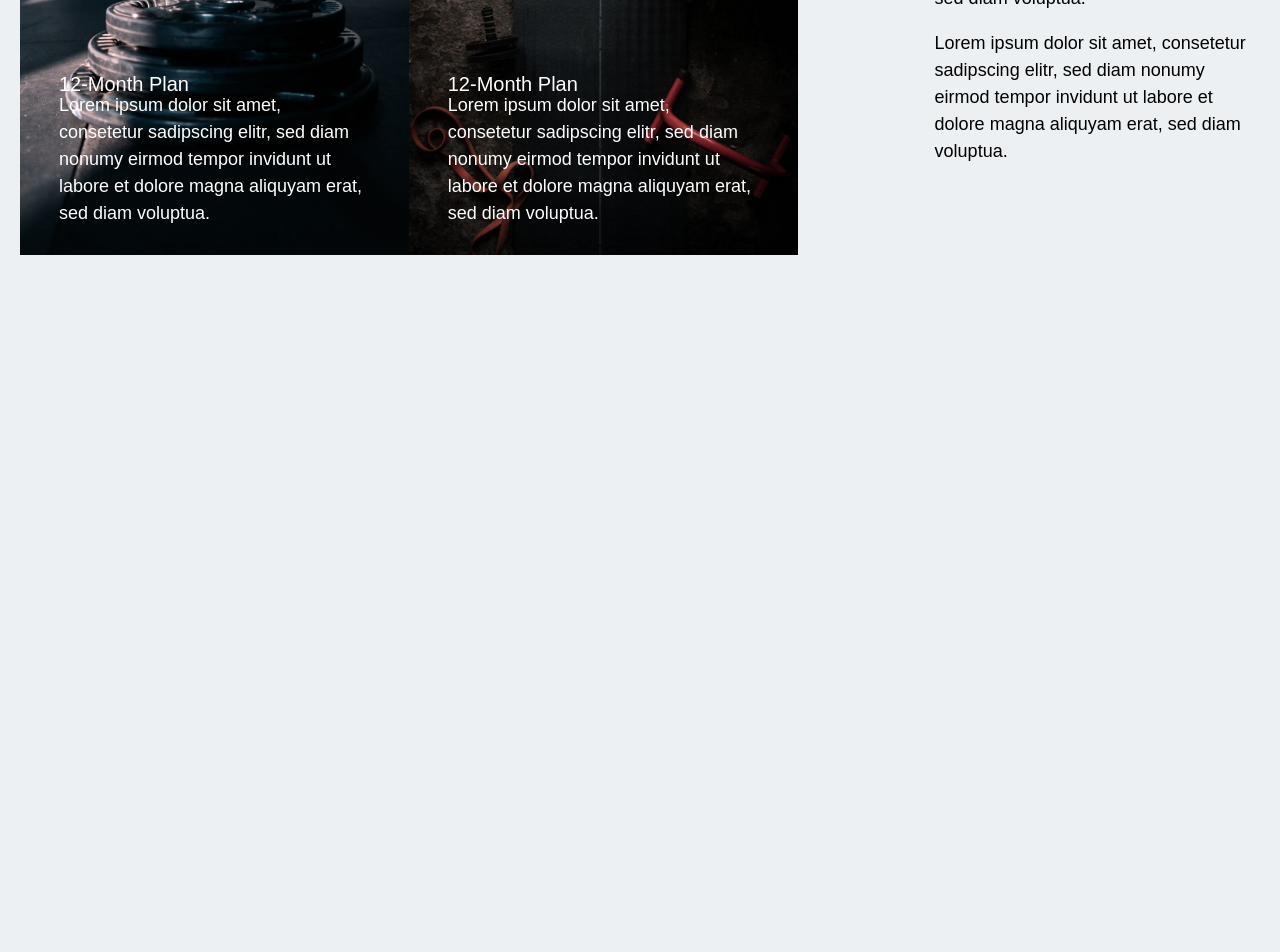
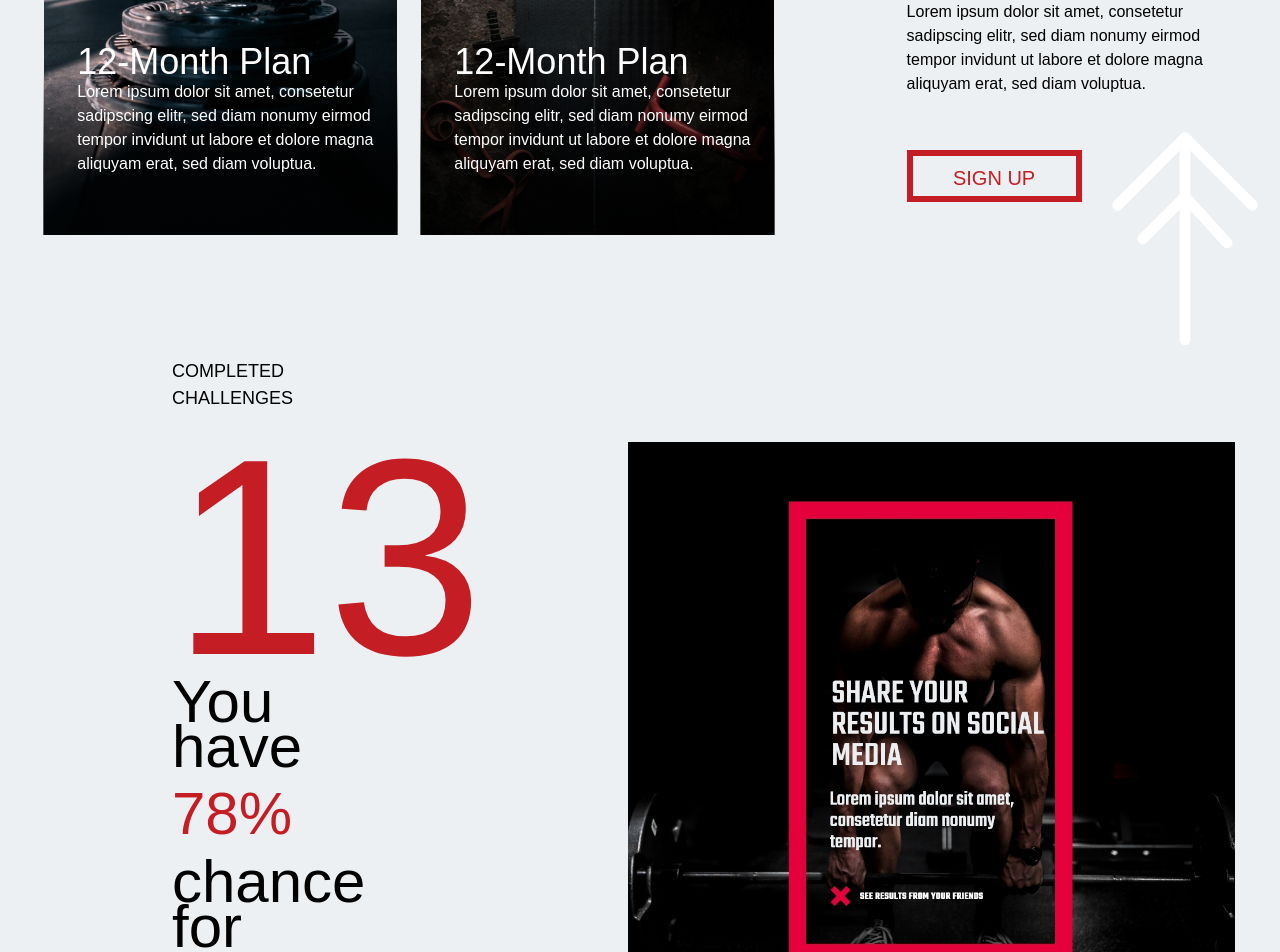
Before and after one commit to AlexandriaLindsay/gym-app, a React (Create React App) app: page / in a window 1280 px wide. Shown: the part 1480-2432 px from the top of the page. Before the commit the page ends 1989 px from the top, so only its background shows below. Built offline with nearby package versions, Linux system fonts and the light colour scheme; a web font is replaced by a local one.

Commit message:
Built Completed Challenges Sections

```diff
--- a/src/assets/less/App.less
+++ b/src/assets/less/App.less
@@ -165,17 +165,15 @@
 }
 
 .grad {
-    .gradPosition();
-    background: -moz-linear-gradient(left, rgba(0,0,0,0.65) 0%, rgba(0,0,0,0) 63%, rgba(0,0,0,0) 100%); /* FF3.6-15 */
-    background: -webkit-linear-gradient(left, rgba(0,0,0,0.65) 0%,rgba(0,0,0,0) 63%,rgba(0,0,0,0) 100%); /* Chrome10-25,Safari5.1-6 */
-    background: linear-gradient(to right, rgba(0,0,0,0.65) 0%,rgba(0,0,0,0) 63%,rgba(0,0,0,0) 100%); /* W3C, IE10+, FF16+, Chrome26+, Opera12+, Safari7+ */
-    filter: progid:DXImageTransform.Microsoft.gradient( startColorstr='#a6000000', endColorstr='#00000000',GradientType=1 );
-    &.mobile {
-        background: -moz-linear-gradient(left, rgba(0,0,0,0.34) 0%, rgba(0,0,0,0.34) 20%, rgba(0,0,0,0.34) 100%); /* FF3.6-15 */
-background: -webkit-linear-gradient(left, rgba(0,0,0,0.34) 0%,rgba(0,0,0,0.34) 20%,rgba(0,0,0,0.34) 100%); /* Chrome10-25,Safari5.1-6 */
-background: linear-gradient(to right, rgba(0,0,0,0.34) 0%,rgba(0,0,0,0.34) 20%,rgba(0,0,0,0.34) 100%); /* W3C, IE10+, FF16+, Chrome26+, Opera12+, Safari7+ */
-filter: progid:DXImageTransform.Microsoft.gradient( startColorstr='#57000000', endColorstr='#57000000',GradientType=1 );
-    }
+    top: 173px;
+    bottom: 16px;
+    right: 11px;
+    left: 11px;
+    position: absolute;
+    background: -moz-linear-gradient(top, rgba(0,0,0,0) -1%, rgba(0,0,0,0) 0%, rgba(0,0,0,0.65) 59%, rgba(0,0,0,0.65) 100%); /* FF3.6-15 */
+    background: -webkit-linear-gradient(top, rgba(0,0,0,0) -1%,rgba(0,0,0,0) 0%,rgba(0,0,0,0.65) 59%,rgba(0,0,0,0.65) 100%); /* Chrome10-25,Safari5.1-6 */
+    background: linear-gradient(to bottom, rgba(0,0,0,0) -1%,rgba(0,0,0,0) 0%,rgba(0,0,0,0.65) 59%,rgba(0,0,0,0.65) 100%); /* W3C, IE10+, FF16+, Chrome26+, Opera12+, Safari7+ */
+    filter: progid:DXImageTransform.Microsoft.gradient( startColorstr='#00000000', endColorstr='#a6000000',GradientType=0 );
 }
 
 .grecaptcha-badge {
@@ -559,7 +557,7 @@ h1,h2,h3,h4,h5,h6 {
     color: @red;
     font-size: 23px;
     line-height: 0.75;
-    margin-bottom: 0px;
+    margin-bottom: 17px;
     font-weight: 500;
     @media @min992 {
         font-size: 176px;
@@ -568,9 +566,9 @@ h1,h2,h3,h4,h5,h6 {
 
 h2 {
     font-size: 16px;
-    color: @red;
+    color: @black;
     @media @min992 {
-        font-size: 20px;
+        font-size: 60px;
     }
 
 }
@@ -579,14 +577,13 @@ h2 {
 h3 {
     font-weight: 500;
     font-size: 25px;
-    line-height: 1.5;
-    margin-bottom: 22px;
+    line-height: 1;
+    margin-bottom: 0px;
+    color: @white;
     @media @min992 {
-        font-size: 25px;
+        font-size: 36px;
     }
-    @media @min1500 {
-        font-size: 25px;
-    }
+
 }
 
 h4 {
@@ -606,7 +603,7 @@ p,li,a,td,span, legend, label, .wpcf7-response-output {
     margin-bottom: 18px;
     font-weight: 500;
     @media @min992 {
-        font-size: 18px;
+        font-size: 16px;
     }
 }
 
@@ -669,21 +666,24 @@ button:focus {
 }
 
 .custom-btn {
-    background-color: @red;
-    border: 2px solid @red;
-    padding: 8px 0px;
+    background-color: transparent;
+    border: 6px solid @red;
+    padding: 3px 0px;
+    padding-top: 7px;
     font-weight: 300;
     text-decoration: none;
     display: block;
     font-family: @mont;
     font-size: 20px;
-    width: 209px;
-    border-radius: 50px;
+    width: 163px;
+    color: @red;
+    font-family: @teko;
+    margin-top: 54px;
     .center();
 
     &:hover {
-        background-color: transparent;
-        color: @red;
+        background-color: @red;
+        color: @white;
         opacity: 1;
     }
 }
@@ -826,7 +826,7 @@ header {
         .social {
             position: absolute;
             width: 23px;
-            bottom: 0;
+            bottom: -37px;
             left: 4px;
         }
 
@@ -858,13 +858,23 @@ header {
 ***********************************/
 
 #membership {
+    margin-bottom: 0;
+    .arrow-graphic {
+        position: absolute;
+        width: 150px;
+        transform: rotate(180deg);
+        right: 0;
+        bottom: -114px;
+        z-index: -1;
+    }
     .doubleCol {
         padding: 0;
         position: relative;
+        padding: 12px;
         .membership-content {
             position: absolute;
-            bottom: -19%;
-            left: 50%;
+            bottom: -5%;
+            left: 52%;
             width: 80%;
             transform: translate(-50%,-50%);
             p,h2 {
@@ -878,11 +888,35 @@ header {
 
     & > .doubleCol:nth-of-type(2) {
         width: 36%;
-        padding-left: 121px;
+        padding-left: 93px;
     }
 }
 
+.completed-challenges {
+    margin-top: 95px;
+    .doubleCol {
+        padding: 0;
+    }
 
+    .doubleCol:first-of-type {
+        p {
+            font-family: @teko;
+            font-size: 18px;
+            margin-bottom: 40px;
+        }
+        padding-left: 152px;
+        padding-right: 312px;
+    }
+
+    h1 {
+        font-size: 280px;
+    }
+    span {
+        font-size: 60px;
+        font-family: @teko;
+        color: @red;
+    }
+}
 /**********************************
 * FOOTER
 ***********************************/
--- a/src/components/views/Home.js
+++ b/src/components/views/Home.js
@@ -3,7 +3,9 @@ import React, { Component } from 'react'
 import '../../assets/css/App.css';
 import LayoutDefault from '../layout/Layout';
 import Image from '../elements/Image'
-// import { Link } from 'react-router-dom';
+import { Link } from 'react-router-dom';
+import Section from '../layout/Section';
+import DoubleCol from '../layout/DoubleCol';
 // import { Query } from 'react-apollo'
 // import gql from 'graphql-tag'
 // import { Link } from 'react-router-dom';
@@ -17,9 +19,9 @@ import MemberImage from '../../assets/images/guy-with-abs.jpg';
 import MemberImage2 from '../../assets/images/woman-working-out.jpg';
 import MemberImage3 from '../../assets/images/steel-weights.jpg';
 import MemberImage4 from '../../assets/images/fitness-equipment.jpg';
+import results from '../../assets/images/results.jpg';
 import Arrow from '../../assets/images/arrow-graphic.svg';
-import Section from '../layout/Section';
-import DoubleCol from '../layout/DoubleCol';
+
 
 
 class Home extends Component {
@@ -52,33 +54,37 @@ class Home extends Component {
                     <Section id='membership'>
                         <DoubleCol>
                             <DoubleCol>
+                                <div className='grad'></div>
                                 <Image src={MemberImage} alt='Man Showing His Abs' />
                                 <div className='membership-content'>
-                                    <h2>12-Month Plan</h2>
+                                    <h3>12-Month Plan</h3>
                                     <p>Lorem ipsum dolor sit amet, consetetur sadipscing elitr, sed diam nonumy eirmod tempor invidunt ut labore et dolore magna aliquyam erat, sed diam voluptua.</p>
                                 </div>
                             </DoubleCol>
 
                             <DoubleCol>
+                                <div className='grad'></div>
                                 <Image src={MemberImage2} alt='Woman Working Out' />
                                 <div className='membership-content'>
-                                    <h2>12-Month Plan</h2>
+                                    <h3>12-Month Plan</h3>
                                     <p>Lorem ipsum dolor sit amet, consetetur sadipscing elitr, sed diam nonumy eirmod tempor invidunt ut labore et dolore magna aliquyam erat, sed diam voluptua.</p>
                                 </div>
                             </DoubleCol>
 
                             <DoubleCol>
+                                <div className='grad'></div>
                                 <Image src={MemberImage3} alt='Steel Weights' />
                                 <div className='membership-content'>
-                                    <h2>12-Month Plan</h2>
+                                    <h3>12-Month Plan</h3>
                                     <p>Lorem ipsum dolor sit amet, consetetur sadipscing elitr, sed diam nonumy eirmod tempor invidunt ut labore et dolore magna aliquyam erat, sed diam voluptua.</p>
                                 </div>
                             </DoubleCol>
 
                             <DoubleCol>
+                                <div className='grad'></div>
                                 <Image src={MemberImage4} alt='Fitness Equipment' />
                                 <div className='membership-content'>
-                                    <h2>12-Month Plan</h2>
+                                    <h3>12-Month Plan</h3>
                                     <p>Lorem ipsum dolor sit amet, consetetur sadipscing elitr, sed diam nonumy eirmod tempor invidunt ut labore et dolore magna aliquyam erat, sed diam voluptua.</p>
                                 </div>
                             </DoubleCol>
@@ -89,8 +95,23 @@ class Home extends Component {
                             <p>Lorem ipsum dolor sit amet, consetetur sadipscing elitr, sed diam nonumy eirmod tempor invidunt ut labore et dolore magna aliquyam erat, sed diam voluptua.</p>
                             <p>Lorem ipsum dolor sit amet, consetetur sadipscing elitr, sed diam nonumy eirmod tempor invidunt ut labore et dolore magna aliquyam erat, sed diam voluptua.Lorem ipsum dolor sit amet, consetetur sadipscing elitr, sed diam nonumy eirmod tempor invidunt ut labore et dolore magna aliquyam erat, sed diam voluptua.</p>
                             <p>Lorem ipsum dolor sit amet, consetetur sadipscing elitr, sed diam nonumy eirmod tempor invidunt ut labore et dolore magna aliquyam erat, sed diam voluptua.</p>
+                            <Link style={{ textTransform: 'uppercase' }} to='/about-us' className='custom-btn'>Sign Up</Link>
+                            <Image className='arrow-graphic' src={Arrow} alt='Arrow Icon' />
                         </DoubleCol>
 
+                    </Section>
+
+                    <Section className='completed-challenges'>
+                        <DoubleCol>
+                            <p style={{ textTransform: 'uppercase' }}>Completed Challenges</p>
+                            <h1>13</h1>
+                            <h2>You have <span>78%</span> chance for success</h2>
+                            <Link style={{ textTransform: 'uppercase' }} to='/about-us' className='custom-btn'>See More</Link>
+                        </DoubleCol>
+
+                        <DoubleCol>
+                            <Image src={results} alt='Man Bench Dead Lifting' />
+                        </DoubleCol>
                     </Section>
                 </LayoutDefault>
 
```
Also changed, not shown: src/assets/css/App.css, src/assets/images/results.jpg (added).
